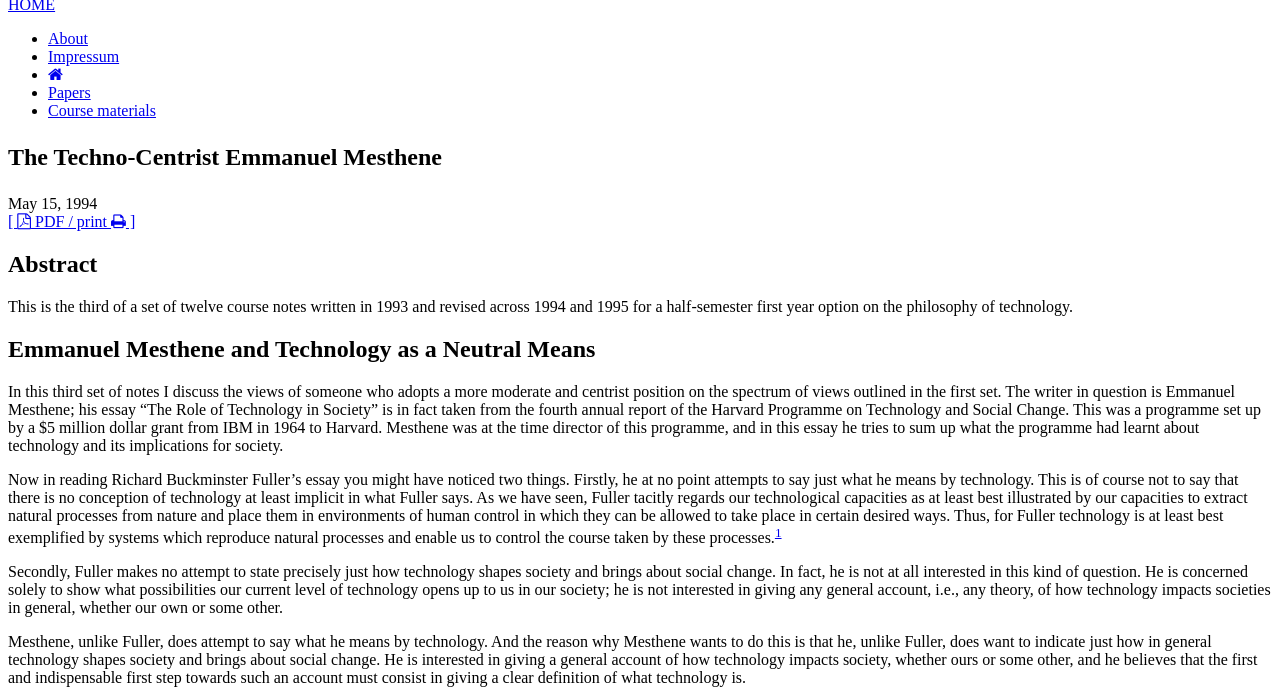
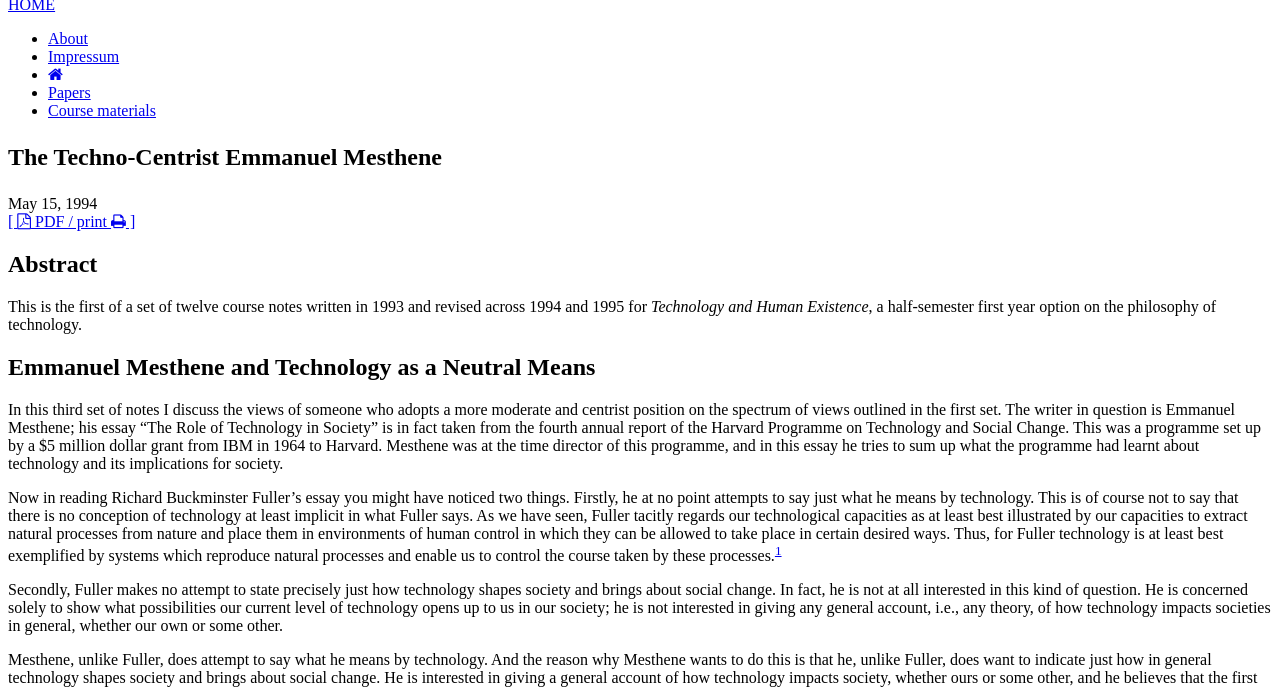
Before and after one commit to klepas/bruins-site, a Jekyll site: the page built from _technology/1994-05-15-Technology-and-Human-Existence-3.md, in a window 1280 px wide and 900 px high, cut to the strip 212-900 px from the top of the window. Built offline with Jekyll 4.4.1, drawn with Linux system fonts in a browser that asks for light colours; nearby versions of some CDN libraries; some web fonts are replaced.

Commit message:
further corrections to meta-data

```diff
--- a/_technology/1994-05-15-Technology-and-Human-Existence-3.md
+++ b/_technology/1994-05-15-Technology-and-Human-Existence-3.md
@@ -3,7 +3,7 @@ layout: post
 permalink: /courses/:collection/:title/
 title: "The Techno-Centrist Emmanuel Mesthene"
 date: 1994-05-15
-abstract: "This is the third of a set of twelve course notes written in 1993 and revised across 1994 and 1995 for a half-semester first year option on the philosophy of technology."
+abstract: "This is the first of a set of twelve course notes written in 1993 and revised across 1994 and 1995 for _Technology and Human Existence_, a half-semester first year option on the philosophy of technology."
 ---
 
 ## Emmanuel Mesthene and Technology as a Neutral Means
```
Also changed, not shown: _technology/1994-05-06-Technology-and-Human-Existence-1.md (+1 -1 lines), _technology/1994-05-07-Technology-and-Human-Existence-2.md (+1 -1 lines), _technology/1994-05-18-Technology-and-Human-Existence-4.md (+1 -1 lines), _technology/1994-05-19-Technology-and-Human-Existence-5.md (+1 -1 lines), _technology/1994-05-20-Technology-and-Human-Existence-6.md (+1 -1 lines), 1 other file.
